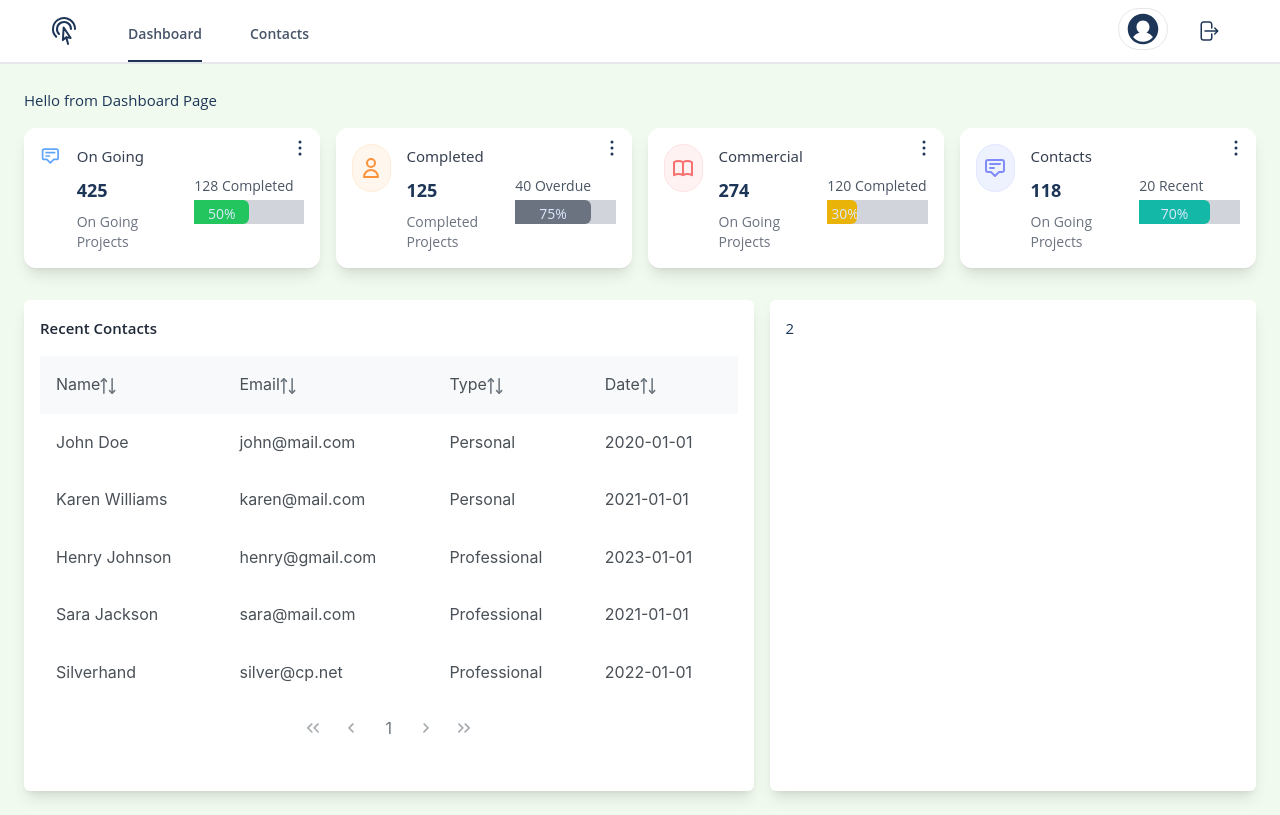
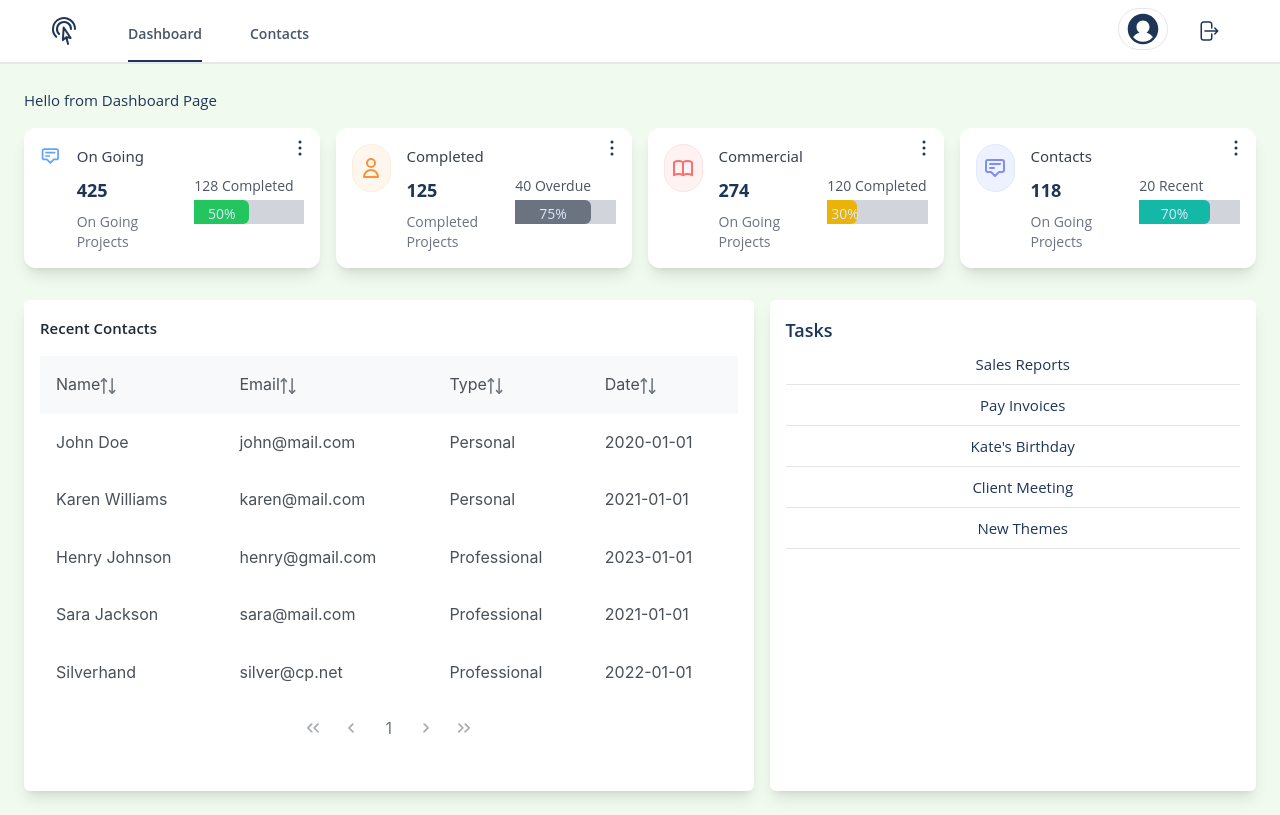
Before and after one commit to takinur/leveling, a Vue app: page / in a window 1280 px wide. Built offline with nearby package versions, Linux system fonts and the light colour scheme.

Commit message:
Added Tasks List

```diff
--- /dev/null
+++ b/src/components/DashboardTasks.vue
@@ -0,0 +1,54 @@
+<script setup lang="ts">
+import { ref } from 'vue'
+
+const tasksCheckbox = ref([])
+</script>
+
+<template>
+  <div class="card card-w-title tasks">
+    <h5 class="text-lg font-semibold">Tasks</h5>
+    <ul>
+      <li>
+        <PrimeCheckbox name="task" value="reports" v-model="tasksCheckbox" />
+        <span>Sales Reports</span>
+        <span class="task-badge red"></span>
+      </li>
+      <li>
+        <PrimeCheckbox name="task" value="pay" v-model="tasksCheckbox" />
+        <span>Pay Invoices</span>
+        <span class="task-badge orange"></span>
+      </li>
+      <li>
+        <PrimeCheckbox name="task" value="dinner" v-model="tasksCheckbox" />
+        <span>Kate's Birthday</span>
+        <span class="task-badge orange"></span>
+      </li>
+      <li>
+        <PrimeCheckbox name="task" value="meeting" v-model="tasksCheckbox" />
+        <span>Client Meeting</span>
+        <span class="task-badge green"></span>
+      </li>
+      <li>
+        <PrimeCheckbox name="task" value="theme" v-model="tasksCheckbox" />
+        <span>New Themes</span>
+        <span class="task-badge green"></span>
+      </li>
+    </ul>
+  </div>
+</template>
+
+<style scoped>
+ul {
+  list-style: none;
+  padding: 0;
+  margin: 0;
+}
+
+li {
+  display: flex;
+  align-items: center;
+  justify-content: space-between;
+  padding: 0.5rem 0;
+  border-bottom: 1px solid #e5e5e5;
+}
+</style>
--- a/src/main.ts
+++ b/src/main.ts
@@ -10,6 +10,7 @@ import Column from 'primevue/column'
 import ColumnGroup from 'primevue/columngroup'
 import Row from 'primevue/row'
 import InputText from 'primevue/inputtext'
+import Checkbox from 'primevue/checkbox'
 
 import './assets/main.css'
 
@@ -30,5 +31,6 @@ app.component('TableColumn', Column)
 app.component('TableColumnGroup', ColumnGroup)
 app.component('TableRow', Row)
 app.component('InputText', InputText)
+app.component('PrimeCheckbox', Checkbox)
 
 app.mount('#app')
--- a/src/views/DashboardView.vue
+++ b/src/views/DashboardView.vue
@@ -1,5 +1,6 @@
 <script setup lang="ts">
 import DashboardStats from '@/components/DashboardStats.vue'
+import DashboardTasks from '@/components/DashboardTasks.vue'
 
 //Temp data
 const contacts = [
@@ -95,7 +96,9 @@ const contacts = [
           </DataTable>
         </div>
       </div>
-      <div class="md:w-2/5 mt-4 md:mt-0 rounded-md bg-white p-4 shadow-lg">2</div>
+      <div class="md:w-2/5 mt-4 md:mt-0 rounded-md bg-white p-4 shadow-lg">
+        <DashboardTasks />
+      </div>
     </div>
   </main>
 </template>
```
